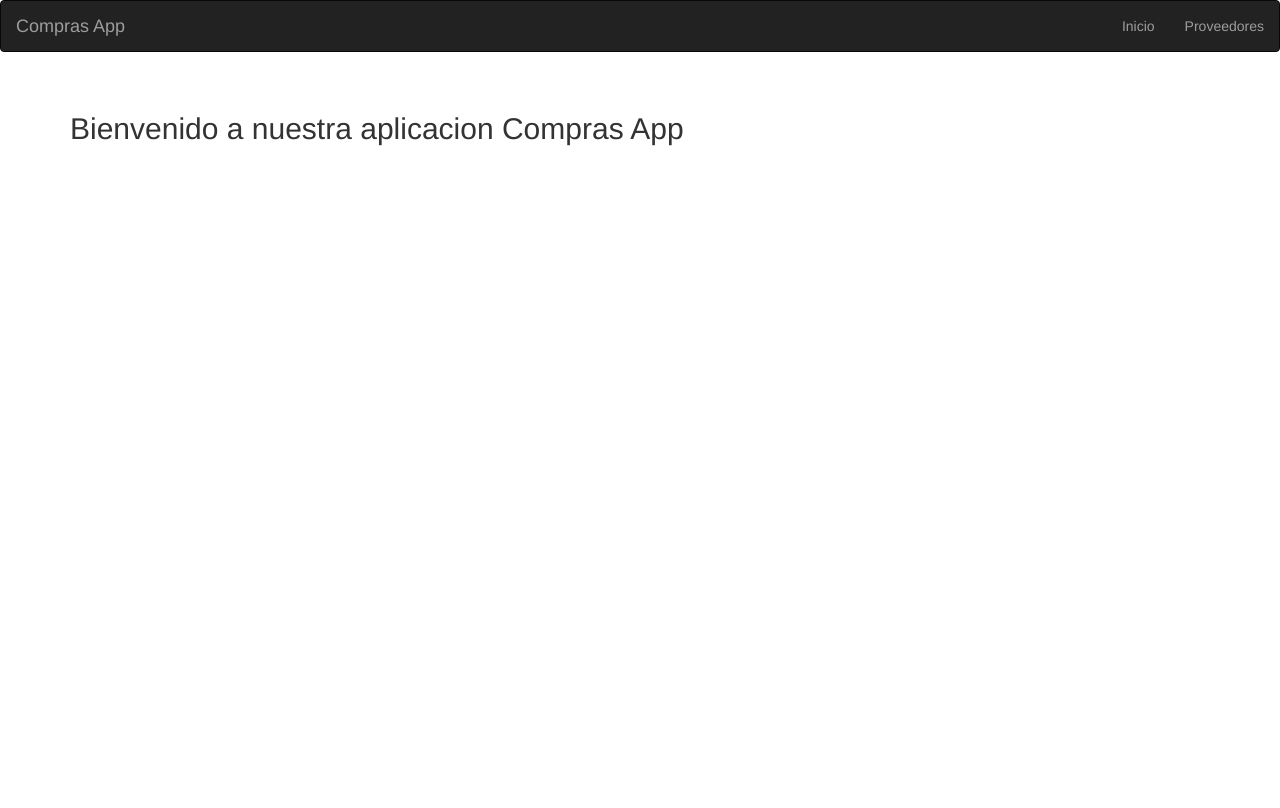
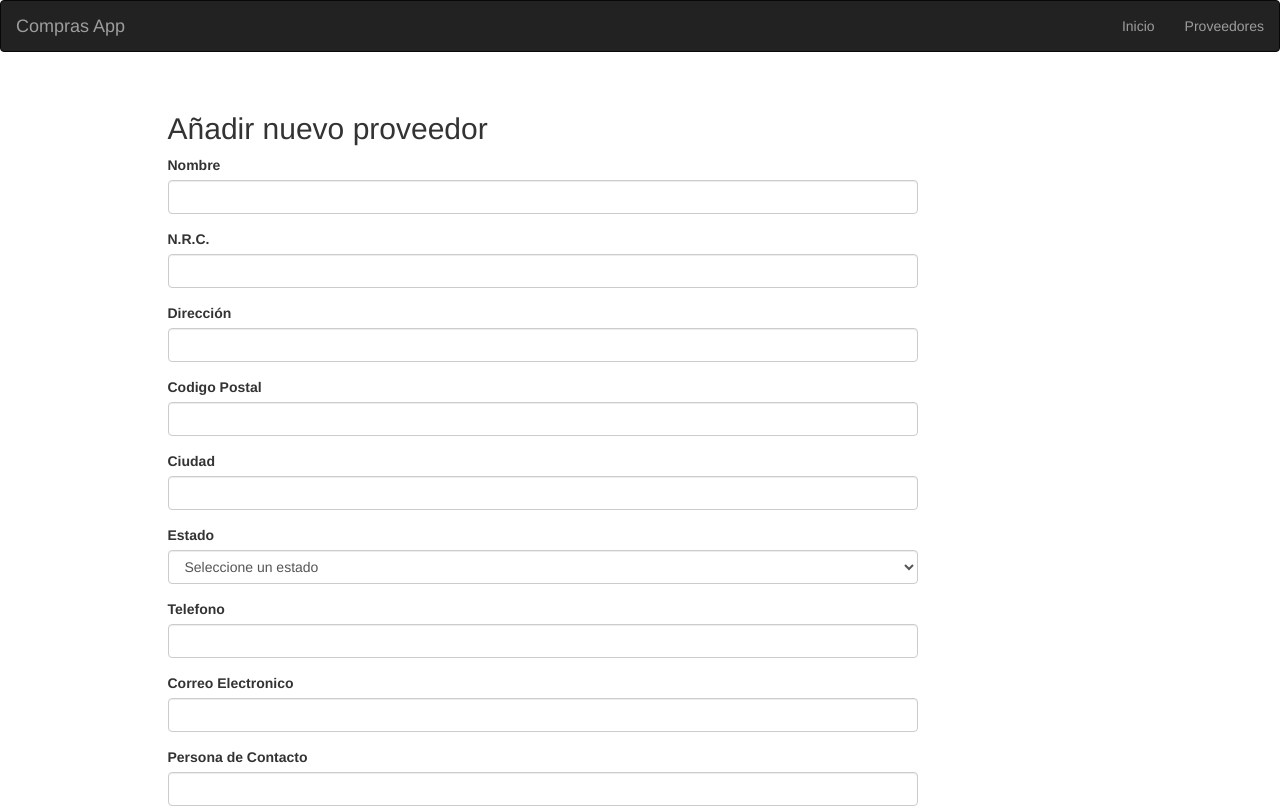
Before and after one commit to NUSMUS/ng2-compras, an Angular app: page /addprovee in a window 1280 px wide. Shown: the top 808 px of the page. Built offline with nearby package versions, Linux system fonts and the light colour scheme.

Commit message:
Formulario Template-Driven

```diff
--- /dev/null
+++ b/src/app/proveedores/addprovee/addprovee.component.html
@@ -0,0 +1,49 @@
+<div class="row">
+  <div class="col-xs-12 col-sm-10 col-md-8 col-sm-offset-1 col-md-offset 2">
+    <h2>Añadir nuevo proveedor</h2>
+    <form (ngSubmit)="onSubmit()" #formpro="ngForm">
+      <div class="form-group">
+        <label for="nombre">Nombre</label>
+        <input type="text" class="form-control" id="nombre" ngModel name="nombre">
+      </div>
+      <div class="form-group">
+        <label for="cif">N.R.C.</label>
+        <input type="text" class="form-control" id="nrc" ngModel name="nrc">
+      </div>
+      <div class="form-group">
+        <label for="direccion">Dirección</label>
+        <input type="text" class="form-control" id="direccion" ngModel name="direccion">
+      </div>
+      <div class="form-group">
+        <label for="cp">Codigo Postal</label>
+        <input type="text" class="form-control" id="cp" ngModel name="cp">
+      </div>
+      <div class="form-group">
+        <label for="ciudad">Ciudad</label>
+        <input type="text" class="form-control" id="ciudad" ngModel name="ciudad">
+      </div>
+      <div class="form-group">
+        <label for="estado">Estado</label>
+        <select class="form-control" id="estado" ngModel name="estado">
+          <option value="">Seleccione un estado</option>
+          <option *ngFor="let estado of estados" [value]="estado">{{ estado }}</option>
+        </select>
+      </div>
+      <div class="form-group">
+        <label for="telefono">Telefono</label>
+        <input type="number" class="form-control" id="telefono" ngModel name="telefono">
+      </div>
+      <div class="form-group">
+        <label for="email">Correo Electronico</label>
+        <input type="email" class="form-control" id="email" ngModel name="email">
+      </div>
+      <div class="form-group">
+        <label for="contacto">Persona de Contacto</label>
+        <input type="text" class="form-control" id="contacto" ngModel name="contacto">
+      </div>
+      <button type="submit" class="btn btn-success">Añadir Proveedor</button>
+    </form>
+    <hr>
+    <pre>{{ proveedor | json }}</pre>
+  </div>
+</div>
--- /dev/null
+++ b/src/app/proveedores/addprovee/addprovee.component.ts
@@ -0,0 +1,50 @@
+import { Component, OnInit, ViewChild } from '@angular/core';
+import { NgForm } from '@angular/forms';
+
+@Component({
+  selector: 'app-addprovee',
+  templateUrl: './addprovee.component.html',
+  styleUrls: ['./addprovee.component.css']
+})
+export class AddproveeComponent implements OnInit {
+
+  @ViewChild('formpro') formpro: NgForm;
+  proveedor: any;
+  constructor() {
+    this.proveedor = {
+      nombre: '',
+      nrc: '',
+      direccion: '',
+      cp: '',
+      ciudad: '',
+      estado: '',
+      telefono: null,
+      email: '',
+      contacto: ''
+    }
+  }
+
+  estados: string[] = [
+    'Aguascalintes','Baja California','Baja California Sur','Campeche','Chiapas','Chihuahua','Ciudad de México','Coahuila','Colima','Durango',
+    'Guanajuato','Guerrero','Hidalgo','Jalisco','México','Michoacán','Morelos','Nayarit','Nuevo León','Oaxaca','Puebla','Querétaro','Quintana Roo',
+    'San Luis Potosí','Sinaloa','Sonora','Tabasco','Tamaulipas','Tlaxcala','Veracruz','Yucatán','Zacatecas'
+  ]
+
+  onSubmit() {
+    this.proveedor.nombre = this.formpro.value.nombre;
+    this.proveedor.nrc = this.formpro.value.nrc;
+    this.proveedor.direccion = this.formpro.value.direccion;
+    this.proveedor.cp = this.formpro.value.cp;
+    this.proveedor.ciudad = this.formpro.value.ciudad;
+    this.proveedor.estado = this.formpro.value.estado;
+    this.proveedor.telefono = this.formpro.value.telefono;
+    this.proveedor.email = this.formpro.value.email;
+    this.proveedor.contacto = this.formpro.value.contacto;
+
+    this.formpro.reset();
+  }
+
+  ngOnInit() {
+  }
+
+}
--- a/src/app/proveedores/proveedores.component.html
+++ b/src/app/proveedores/proveedores.component.html
@@ -1,4 +1,6 @@
 <h3>Listado de proveedores</h3>
+<a class="btn btn-primary float-md-right" routerLink="/addprovee">Añadir nuevo proveedor</a>
+<br>
 <table class="table table-bordered table-striped tabla" style="margin-top:40px;">
   <thead>
     <tr class="filters">
```
Also changed, not shown: src/app/app.module.ts (+7 -2 lines), src/app/proveedores/addprovee/addprovee.component.css (added).
